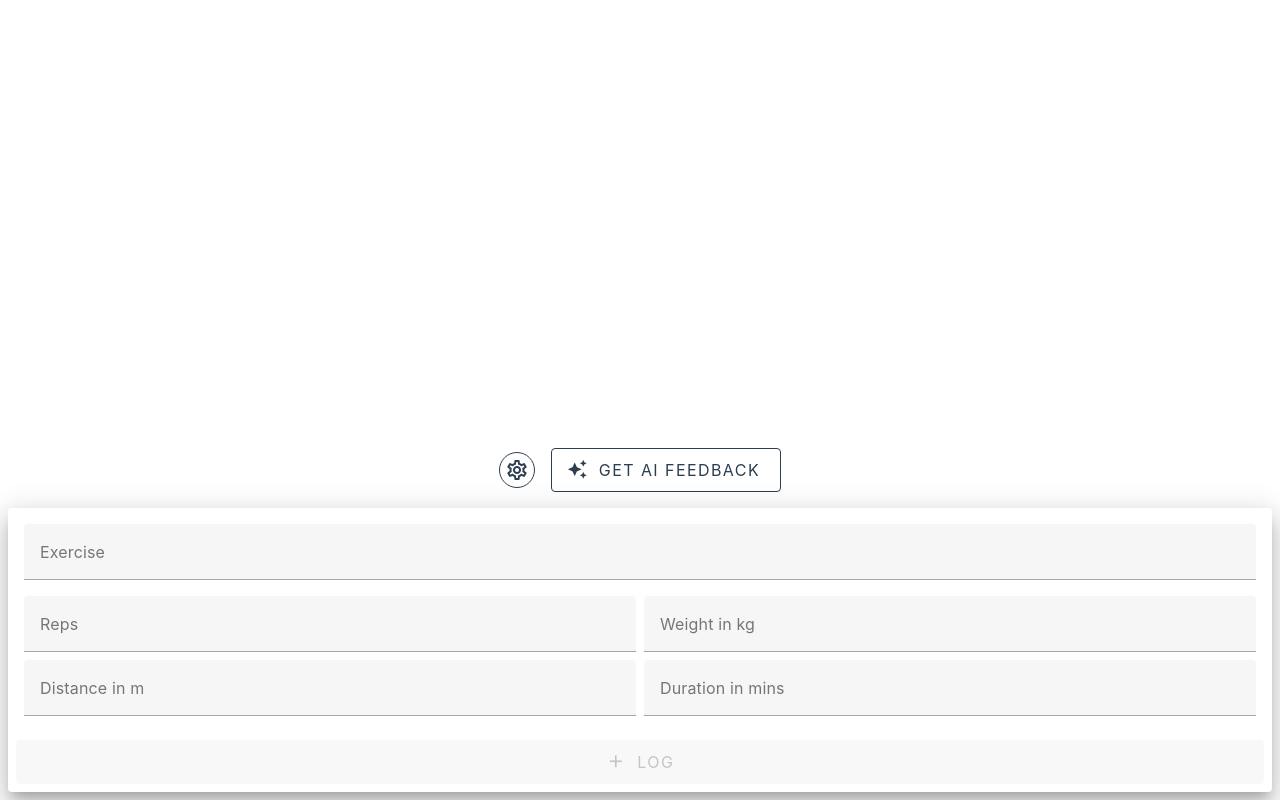
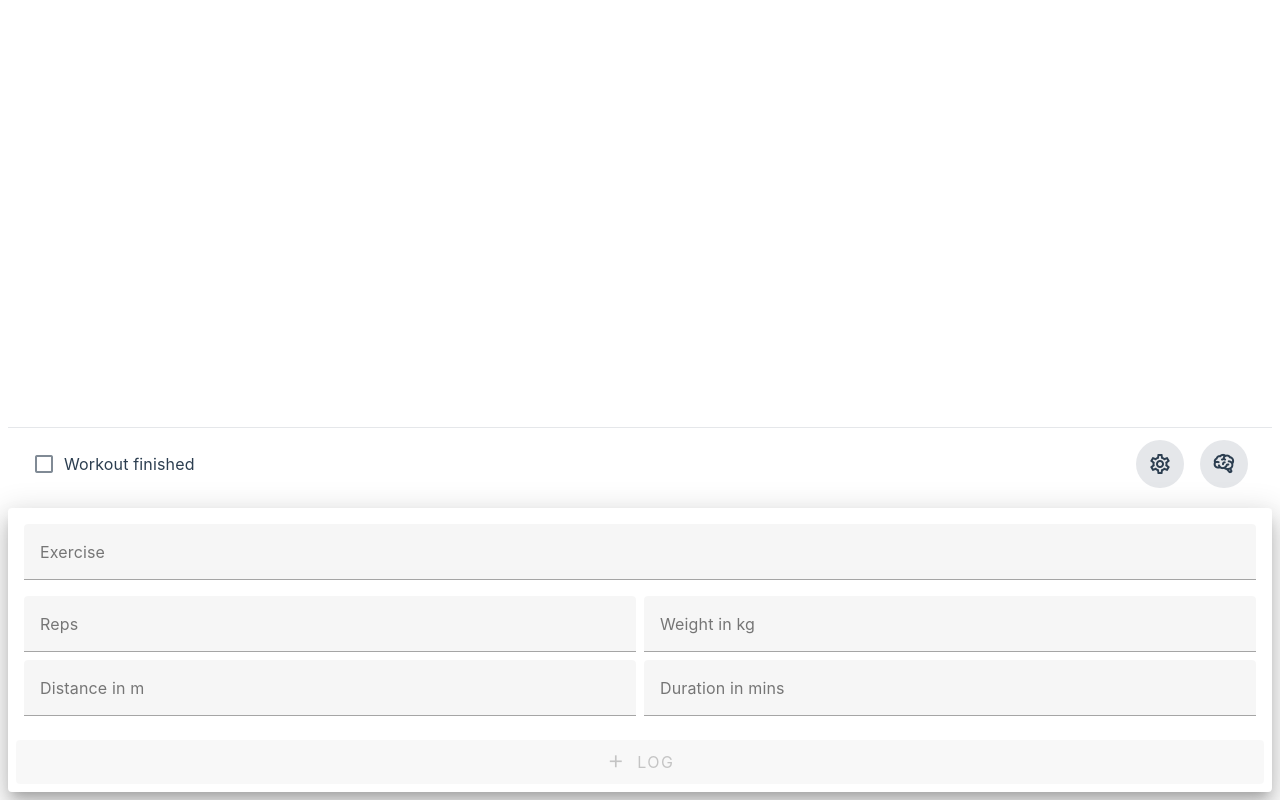
Before and after one commit to Snapu/logbuch, a Vue app: page /#/setup in a window 1280 px wide. Both pictures are taken after a click on the button 1248 px from the left and 32 px from the top of the page. Built offline with nearby package versions, Linux system fonts and the light colour scheme.

Commit message:
feat: add workout finished checkbox and improve layout

```diff
--- a/src/components/ExerciseLogs.vue
+++ b/src/components/ExerciseLogs.vue
@@ -1,17 +1,9 @@
 <script setup lang="ts">
-import { computed, ref, useTemplateRef, onMounted, watchEffect } from 'vue'
+import { computed, ref, useTemplateRef, onMounted, watch, watchEffect } from 'vue'
 import { useExerciseLogsStore, type ExerciseLog } from '@/stores/exerciseLogs'
 import { useExercisesStore } from '@/stores/exercises'
 import { useAiStore } from '@/stores/ai'
 import router from '@/router'
-
-const logsContainer = useTemplateRef('logs-container')
-const dialog = ref(false)
-const cacheAiFeedback = ref(false)
-
-const aiStore = useAiStore()
-const exercisesStore = useExercisesStore()
-const exerciseLogsStore = useExerciseLogsStore()
 
 const localeDateOptions: Intl.DateTimeFormatOptions = {
   weekday: 'long',
@@ -19,10 +11,21 @@ const localeDateOptions: Intl.DateTimeFormatOptions = {
   month: 'numeric',
   day: 'numeric',
 }
+const localeDateString = (date: Date) => date.toLocaleDateString(undefined, localeDateOptions)
+
+const logsContainer = useTemplateRef('logs-container')
+const dialog = ref(false)
+const cacheAiFeedback = ref(false)
+const open = ref([localeDateString(new Date())])
+
+const aiStore = useAiStore()
+const exercisesStore = useExercisesStore()
+const exerciseLogsStore = useExerciseLogsStore()
+
 const groupedLogs = computed(() =>
   exerciseLogsStore.exerciseLogs.reduce(
     (a, o) => {
-      const day = new Date(o.timestamp).toLocaleDateString(undefined, localeDateOptions)
+      const day = localeDateString(new Date(o.timestamp))
       a[day] = a[day] ? [...a[day], o] : [o]
       return a
     },
@@ -89,17 +92,26 @@ function askAi() {
 <template>
   <div class="flex-container">
     <div ref="logs-container" class="logs-scrollable-container">
-      <div v-for="[day, logs] in Object.entries(groupedLogs)" :key="day">
-        <h3 class="mb-4 text-center">{{ day }}</h3>
-        <div
-          v-for="log in logs"
-          :key="log.exerciseName + log.timestamp"
-          color="rgba(255,255,255, 0.9)"
-          class="mb-1 log-item"
+      <v-list v-model:opened="open" bg-color="transparent">
+        <v-list-group
+          v-for="[day, logs] in Object.entries(groupedLogs)"
+          :key="day"
+          :value="day"
+          fluid
         >
-          <v-container fluid>
-            <v-row no-gutters>
-              <v-col>
+          <template v-slot:activator="{ props }">
+            <v-list-item v-bind="props" :title="day"></v-list-item>
+          </template>
+          <v-list-item v-for="log in logs" :key="log.exerciseName + log.timestamp">
+            <template v-slot:prepend>
+              <v-btn
+                variant="tonal"
+                density="comfortable"
+                icon="mdi-delete-outline"
+                @click="() => deleteLog(log)"
+                class="my-2 mr-6"
+              ></v-btn>
+            </template>
             <span class="mr-2"
               ><b>{{ log.exerciseName }}</b></span
             >
@@ -107,39 +119,31 @@ function askAi() {
             <span v-if="log.weight" class="mr-1">{{ log.weight }} kg</span>
             <span v-if="log.distance" class="mr-1">{{ log.distance }} m</span>
             <span v-if="log.duration" class="mr-1">{{ log.duration }} mins</span>
-              </v-col>
-              <v-col class="text-right">
+          </v-list-item>
+        </v-list-group>
+      </v-list>
+    </div>
+
+    <v-list bg-color="transparent">
+      <v-divider></v-divider>
+      <v-list-item>
+        <v-checkbox
+          label="Workout finished"
+          v-model="exerciseLogsStore.workoutFinished"
+          hide-details
+          @update:model-value="() => (cacheAiFeedback = false)"
+        ></v-checkbox>
+        <template v-slot:append>
           <v-btn
             variant="tonal"
-                  density="comfortable"
-                  icon="mdi-delete-outline"
-                  @click="() => deleteLog(log)"
-                ></v-btn>
-              </v-col>
-            </v-row>
-          </v-container>
-          <v-divider></v-divider>
-        </div>
-      </div>
-    </div>
-
-    <div class="text-center">
-      <v-btn
-        variant="outlined"
-        density="comfortable"
             icon="mdi-cog-outline"
-        class="mr-4"
+            class="ma-2"
             @click="() => openSetup()"
           ></v-btn>
-      <v-btn
-        variant="outlined"
-        size="large"
-        prepend-icon="mdi-creation"
-        class="my-4"
-        @click="() => askAi()"
-        >Get AI Feedback</v-btn
-      >
-    </div>
+          <v-btn variant="tonal" icon="mdi-brain" class="ma-2" @click="() => askAi()"></v-btn>
+        </template>
+      </v-list-item>
+    </v-list>
 
     <v-card elevation="16">
       <v-card-text>
--- a/src/stores/ai.ts
+++ b/src/stores/ai.ts
@@ -58,6 +58,7 @@ export const useAiStore = defineStore('ai', () => {
 
     Context:
     - Current timestamp (for determining "today"): ${new Date().toLocaleString()}
+    - Today's workout is finished: ${exerciseLogsStore.workoutFinished}
     - Units: weight = kg, duration = minutes, distance = meters
     - User's language preference: ${navigator.language}
     `
--- a/src/stores/exerciseLogs.ts
+++ b/src/stores/exerciseLogs.ts
@@ -12,6 +12,12 @@ export type ExerciseLog = {
 
 export const useExerciseLogsStore = defineStore('exerciseLogs', () => {
   const exerciseLogs = useLocalStorage('exerciseLogs', [] as ExerciseLog[])
+  const workoutFinished = useLocalStorage('workoutFinished', false)
+
+  const startOfToday = new Date().setHours(0, 0, 0, 0)
+  if (!exerciseLogs.value.find((log) => log.timestamp > startOfToday)) {
+    workoutFinished.value = false
+  }
 
   function addExerciseLog(log: ExerciseLog) {
     exerciseLogs.value.push({ ...log, exerciseName: log.exerciseName.trim().replace(/\s+/g, ' ') })
@@ -29,5 +35,5 @@ export const useExerciseLogsStore = defineStore('exerciseLogs', () => {
       .filter((log) => exerciseName === log.exerciseName)
       .sort((a, b) => b.timestamp - a.timestamp)?.[0]
   }
-  return { exerciseLogs, addExerciseLog, removeExerciseLog, lastLogForExercise }
+  return { exerciseLogs, workoutFinished, addExerciseLog, removeExerciseLog, lastLogForExercise }
 })
```
Also changed, not shown: 7 other files (tests, documents, lock files or other folders). Lines whose indentation alone changed are shown as unchanged.
